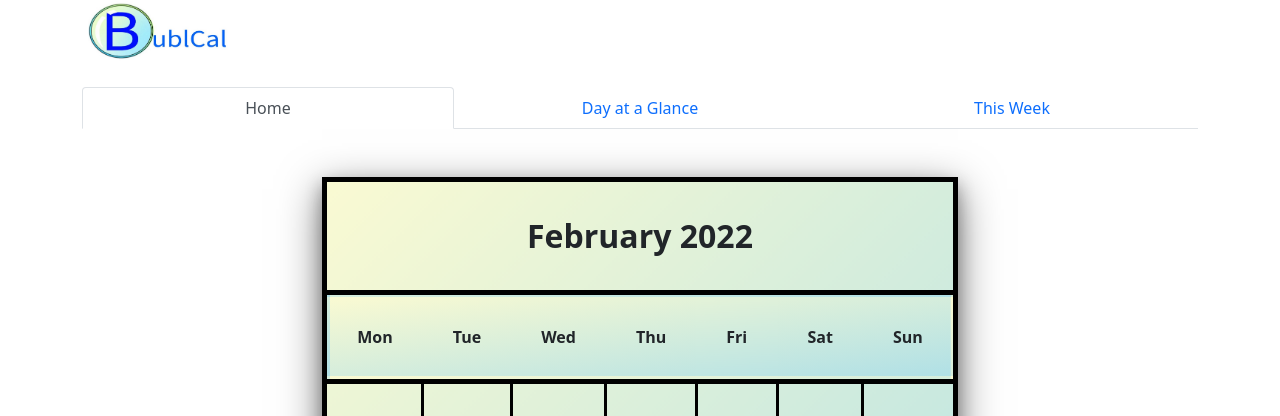
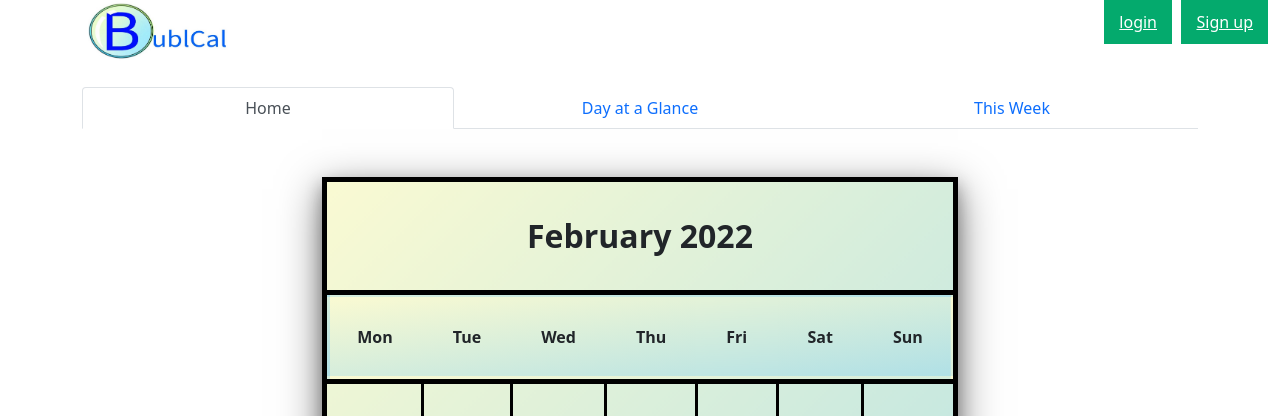
Before and after one commit to mlm0207/BublCal, a Django app: page /app/main/ in a window 1280 px wide. Shown: the top 416 px of the page. Run offline with Django 4.2, Linux system fonts and the light colour scheme; some libraries are stand-ins or nearby versions.

Commit message:
Update base.html
added login and signup buttons to the main page

```diff
--- a/bublcal/app/templates/base.html
+++ b/bublcal/app/templates/base.html
@@ -12,11 +12,33 @@
     <script src=”https://stackpath.bootstrapcdn.com/bootstrap/5.0.0-alpha1/js/bootstrap.min.js” integrity=”sha384-oesi62hOLfzrys4LxRF63OJCXdXDipiYWBnvTl9Y9/TRlw5xlKIEHpNyvvDShgf/” crossorigin=”anonymous”></script>
     {% block styles %}{% endblock styles %}
     {% block scripts %}{% endblock %}
+
+<style>
+
+a.signup,
+a.login {
+  background-color: #04AA6D;
+  color: white;
+  padding: 10px 15px;
+
+}
+a.signup{
+  right: 12px;
+  position: absolute;
+}
+a.login{
+  right: 108px;
+  position: absolute;
+}
+
+</style>
 </head>
 <body>
     <!-- logo takes you to the main page -->
     <div class="container pb-4">
         <a href="../main"><img src="{% static 'img/logo.jpg' %}" width="150" height="auto" alt="logo"></a>
+        <a class="login" href="login" > login </a>
+        <a class="signup" href="signup" > Sign up </a>
     </div>
 
     <!--'include' allows multiple files to use content from nav.html-->
```
